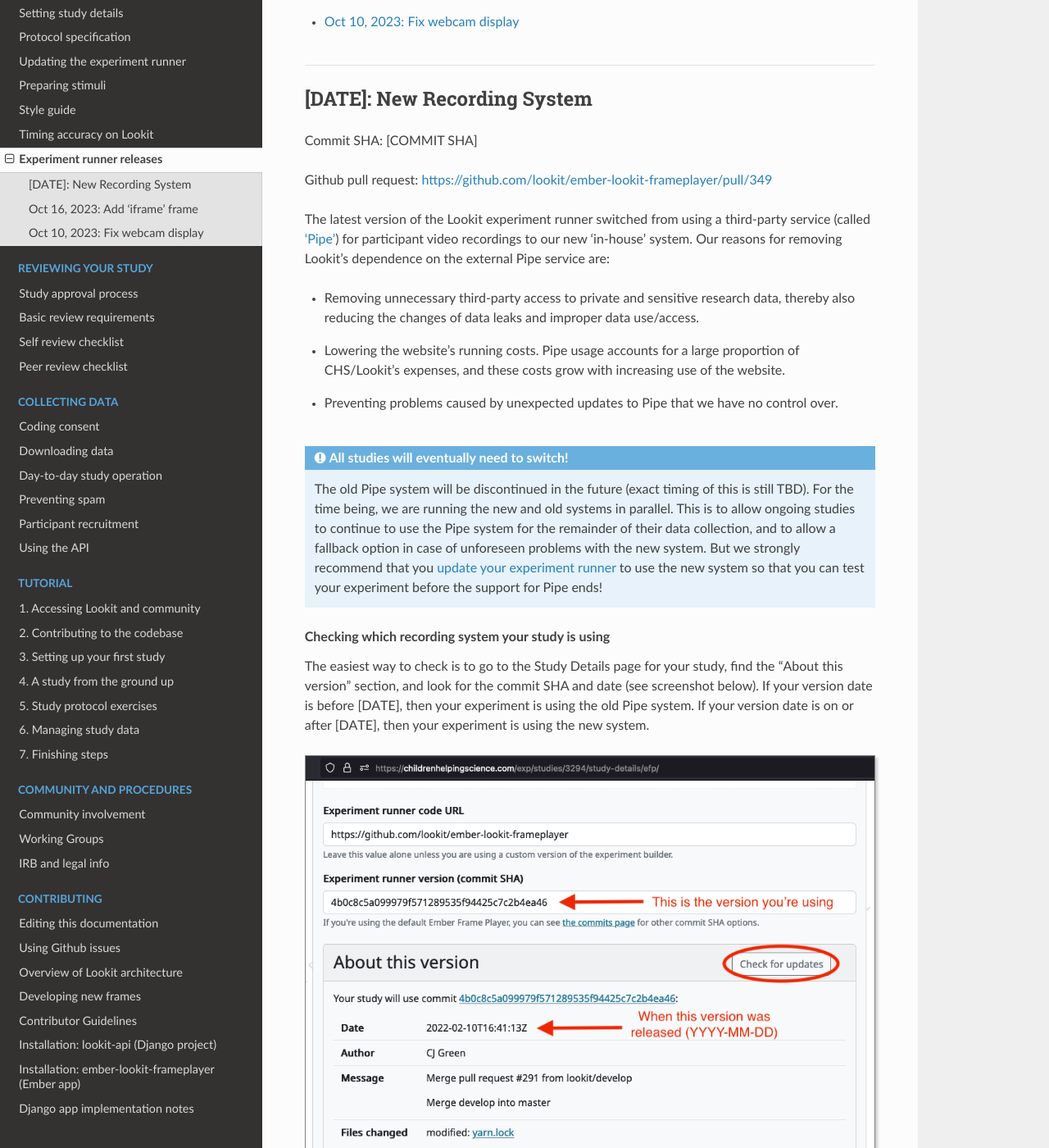
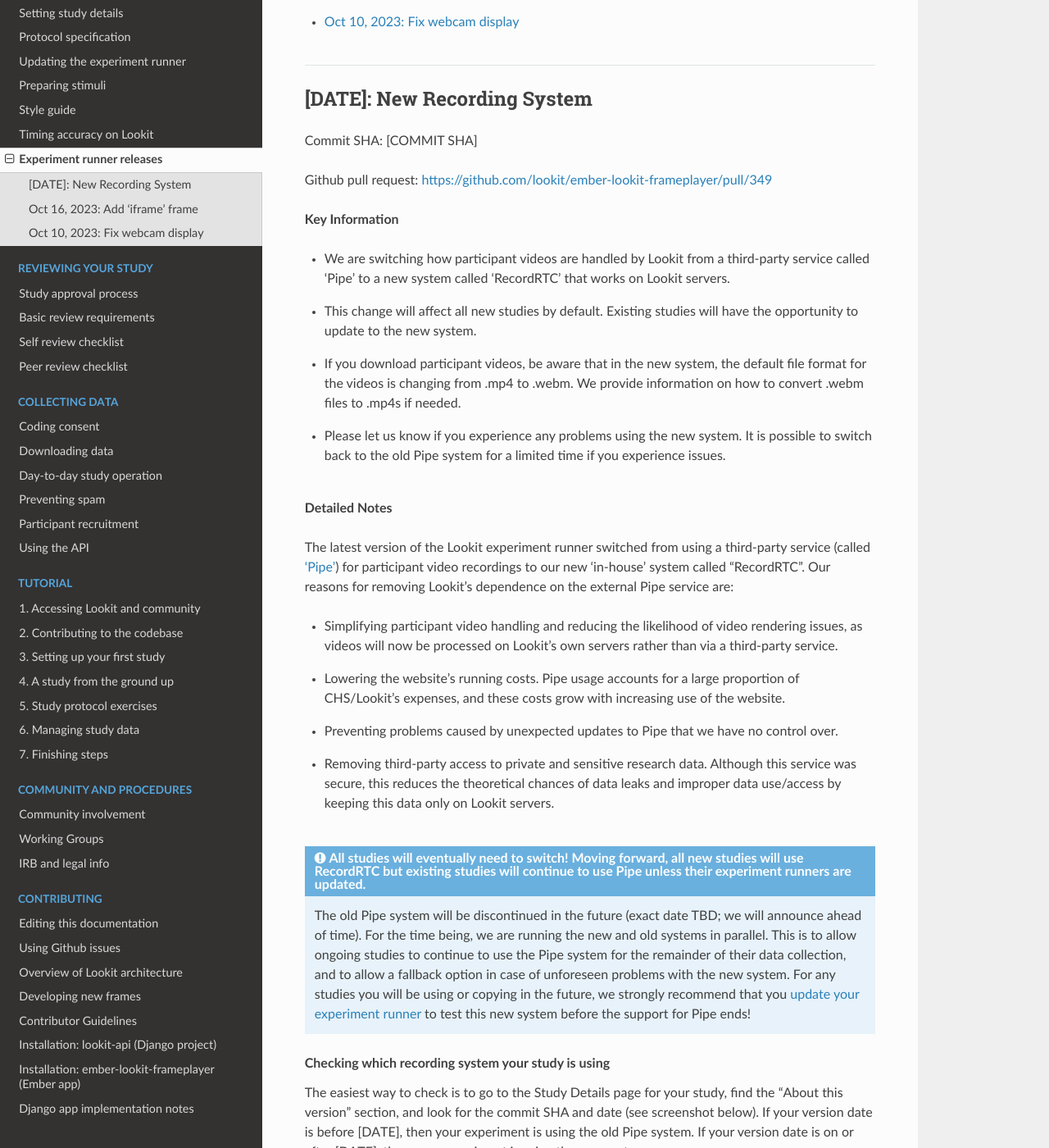
Before and after one commit to lookit/lookit-docs, a Sphinx documentation site: the page built from docs/source/researchers-runner-releases.rst, in a window 1280 px wide and 1400 px high, scrolled down 445 px. Shown: the whole window at 82% size. Built offline with Sphinx 7.4.7 and the Read the Docs theme 2.0.0, drawn with Linux system fonts in a browser that asks for light colours; some of the changed text lies outside the part shown.

Commit message:
Ian edits for Record RTC notes

```diff
--- a/docs/source/researchers-runner-releases.rst
+++ b/docs/source/researchers-runner-releases.rst
@@ -20,15 +20,25 @@
 
 Github pull request: https://github.com/lookit/ember-lookit-frameplayer/pull/349
 
-The latest version of the Lookit experiment runner switched from using a third-party service (called `'Pipe' <https://addpipe.com/>`__) for participant video recordings to our new 'in-house' system. Our reasons for removing Lookit's dependence on the external Pipe service are:
+**Key Information**
 
-* Removing unnecessary third-party access to private and sensitive research data, thereby also reducing the changes of data leaks and improper data use/access.
+* We are switching how participant videos are handled by Lookit from a third-party service called 'Pipe' to a new system called 'RecordRTC' that works on Lookit servers.
+* This change will affect all new studies by default. Existing studies will have the opportunity to update to the new system.
+* If you download participant videos, be aware that in the new system, the default file format for the videos is changing from .mp4 to .webm. We provide information on how to convert .webm files to .mp4s if needed.
+* Please let us know if you experience any problems using the new system. It is possible to switch back to the old Pipe system for a limited time if you experience issues.
+
+**Detailed Notes**
+
+The latest version of the Lookit experiment runner switched from using a third-party service (called `'Pipe' <https://addpipe.com/>`__) for participant video recordings to our new 'in-house' system called "RecordRTC". Our reasons for removing Lookit's dependence on the external Pipe service are:
+
+* Simplifying participant video handling and reducing the likelihood of video rendering issues, as videos will now be processed on Lookit's own servers rather than via a third-party service.
 * Lowering the website's running costs. Pipe usage accounts for a large proportion of CHS/Lookit's expenses, and these costs grow with increasing use of the website.
 * Preventing problems caused by unexpected updates to Pipe that we have no control over.
+* Removing third-party access to private and sensitive research data. Although this service was secure, this reduces the theoretical chances of data leaks and improper data use/access by keeping this data only on Lookit servers.
 
-.. admonition:: All studies will eventually need to switch!
+.. admonition:: All studies will eventually need to switch! Moving forward, all new studies will use RecordRTC but existing studies will continue to use Pipe unless their experiment runners are updated.
 
-   The old Pipe system will be discontinued in the future (exact timing of this is still TBD). For the time being, we are running the new and old systems in parallel. This is to allow ongoing studies to continue to use the Pipe system for the remainder of their data collection, and to allow a fallback option in case of unforeseen problems with the new system. But we strongly recommend that you :ref:`update your experiment runner <recortdrtc-how-to-switch>` to use the new system so that you can test your experiment before the support for Pipe ends!
+   The old Pipe system will be discontinued in the future (exact date TBD; we will announce ahead of time). For the time being, we are running the new and old systems in parallel. This is to allow ongoing studies to continue to use the Pipe system for the remainder of their data collection, and to allow a fallback option in case of unforeseen problems with the new system. For any studies you will be using or copying in the future, we strongly recommend that you :ref:`update your experiment runner <recortdrtc-how-to-switch>` to test this new system before the support for Pipe ends!
 
 
 .. _recortdrtc-check-system:
@@ -66,7 +76,7 @@
 
 * Video file format is webm rather than mp4 (see section :ref:`'Converting webm to mp4' <recordrtc-convert-files>`)
 * Video file size may be larger
-* Pipe Id is no longer included in the response data
+* Pipe Id is no longer included in the response data. This category was previously included because the Pipe system renamed video files during processing and we needed to know both the original name and the Pipe name for troubleshooting issues. Now, video file names will be the same throughout all processes.
 
 .. _recordrtc-convert-files:
 
```
